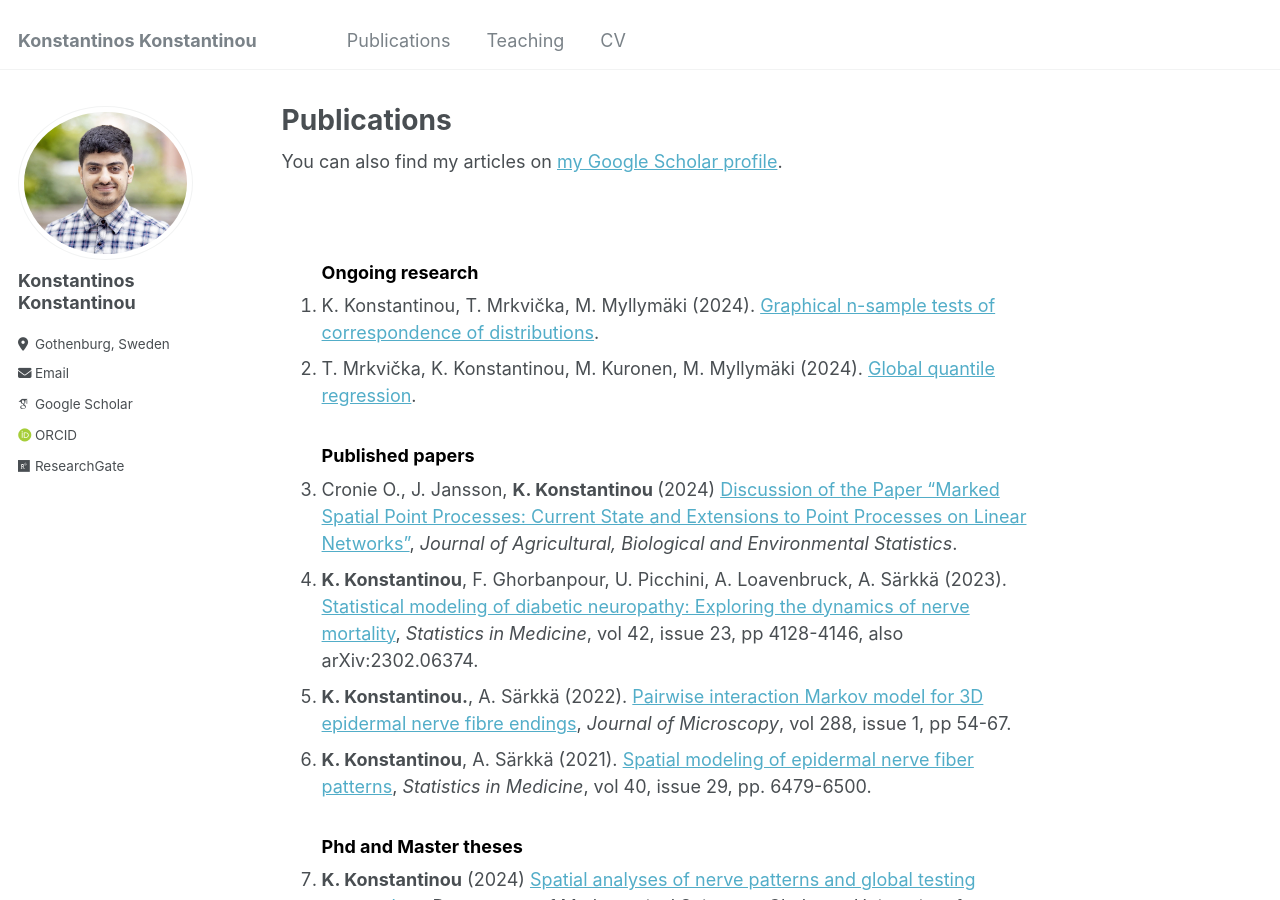
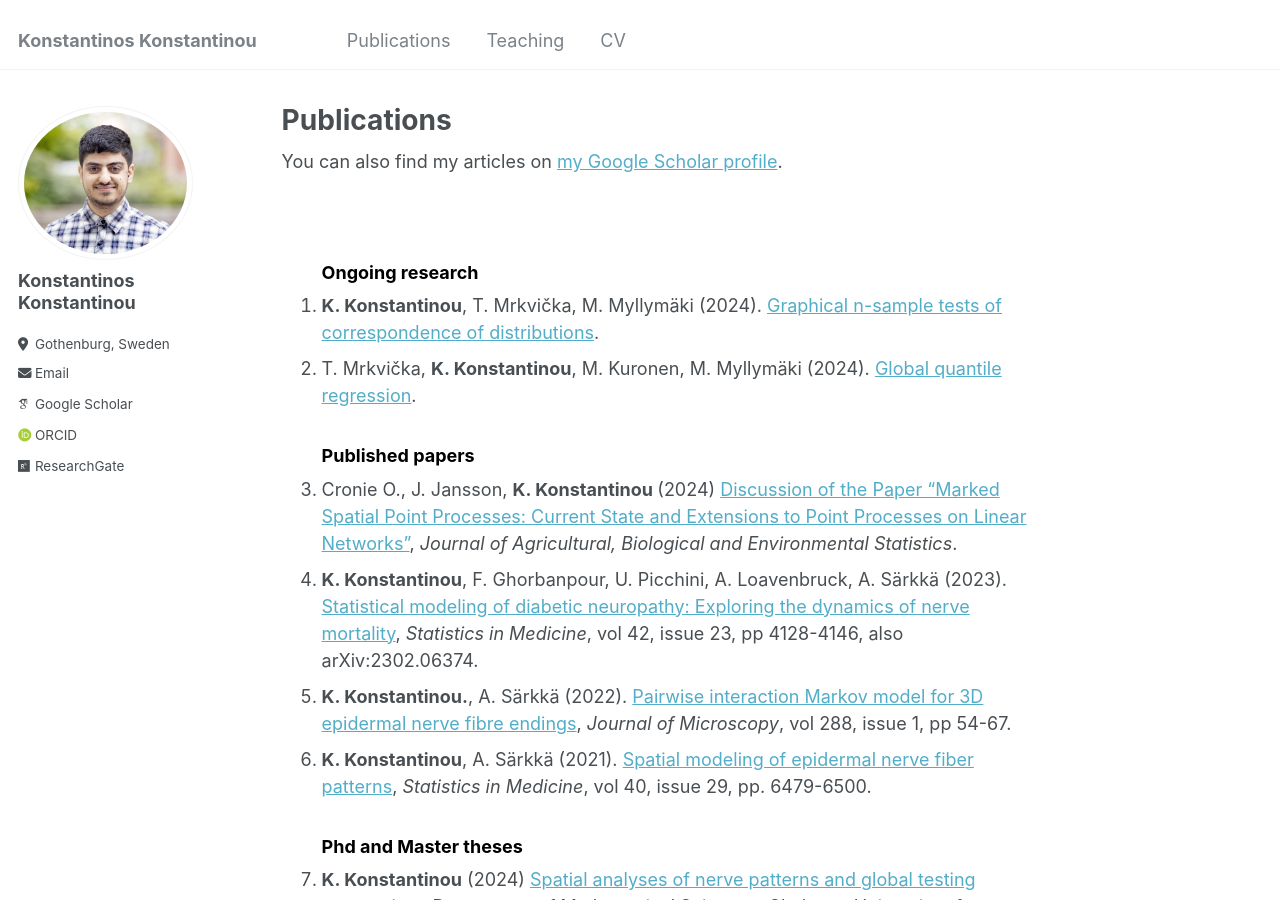
Before and after one commit to KKonstantinos/KKonstantinos.github.io, a Jekyll site: the page built from _pages/publications.md, in a window 1280 px wide and 900 px high. Built offline with Jekyll 4.4.1, drawn with Linux system fonts in a browser that asks for light colours; some web fonts are replaced.

```diff
--- a/_pages/publications.md
+++ b/_pages/publications.md
@@ -8,8 +8,8 @@ You can also find my articles on <a href="https://scholar.google.com/citations?u
 <ol>
 <br>
 <b><font color="black"><h3>Ongoing research</h3></font></b>
-<li> K. Konstantinou, T. Mrkvička, M. Myllymäki (2024). <a href="https://arxiv.org/abs/2403.01838">Graphical n-sample tests of correspondence of distributions</a>.
-<li> T. Mrkvička, K. Konstantinou, M. Kuronen, M. Myllymäki (2024). <a href="https://arxiv.org/abs/2309.04746">Global quantile regression</a>.
+<li> <b>K. Konstantinou</b>, T. Mrkvička, M. Myllymäki (2024). <a href="https://arxiv.org/abs/2403.01838">Graphical n-sample tests of correspondence of distributions</a>.
+<li> T. Mrkvička, <b>K. Konstantinou</b>, M. Kuronen, M. Myllymäki (2024). <a href="https://arxiv.org/abs/2309.04746">Global quantile regression</a>.
 
  <b><font color="black"><h3>Published papers</h3> </font></b>
  <li> Cronie O.,  J. Jansson, <b> K. Konstantinou </b> (2024) <a href="https://link.springer.com/article/10.1007/s13253-024-00606-0">Discussion of the Paper “Marked Spatial Point Processes: Current State and Extensions to Point Processes on Linear Networks”</a>, <i>Journal of Agricultural, Biological and Environmental Statistics</i>.
```
